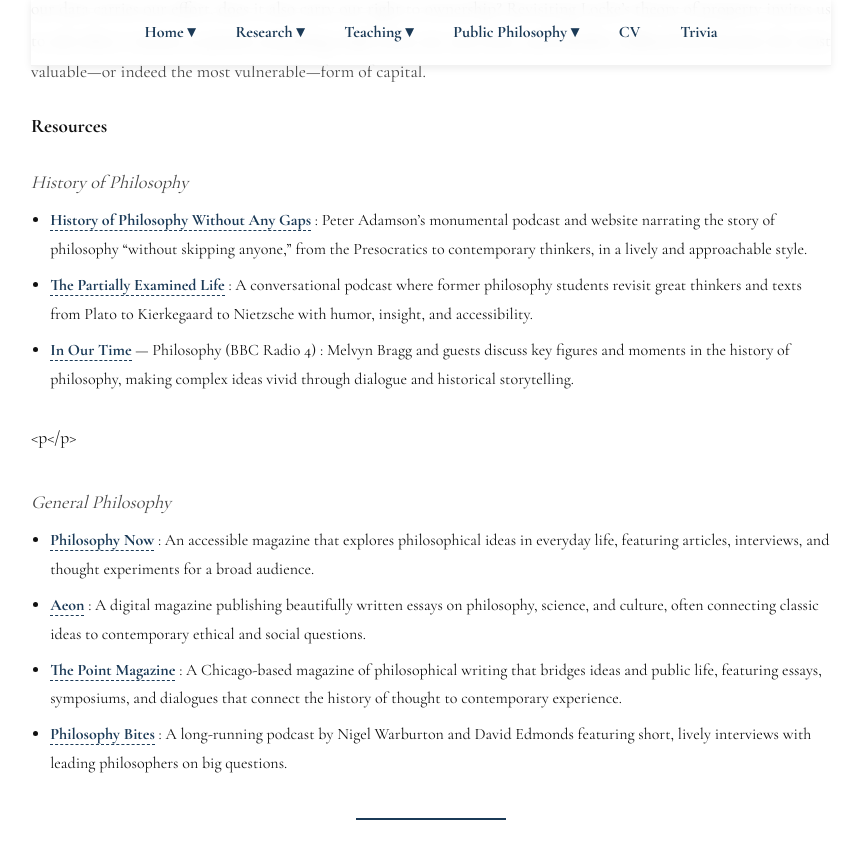
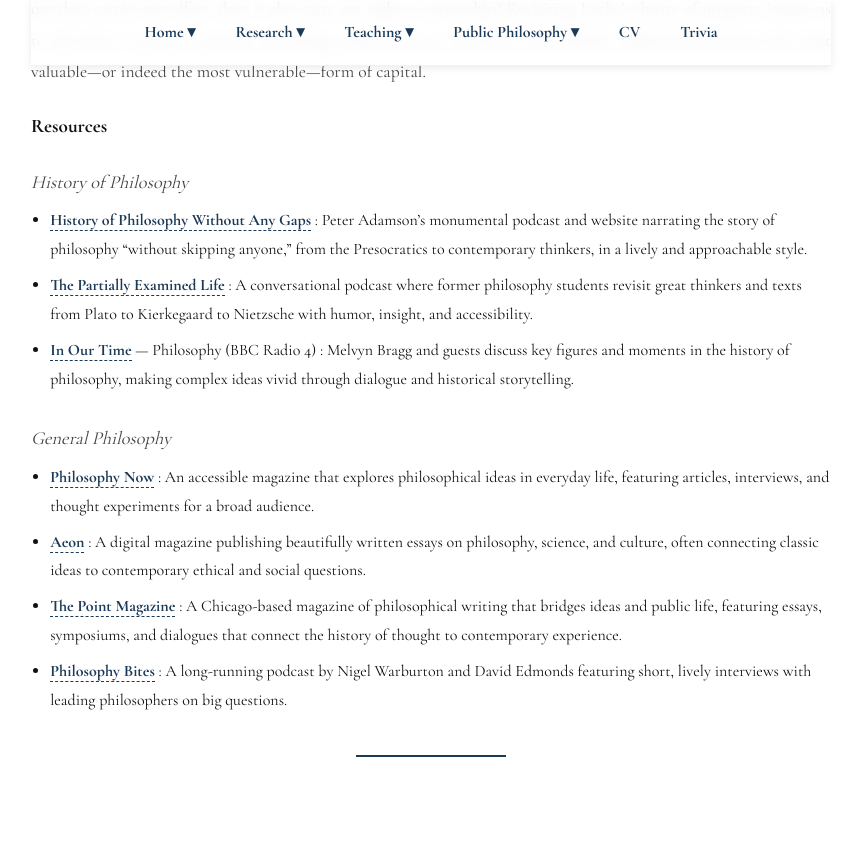
Before and after one commit to aileencluo/aileencluo.github.io, a Jekyll site: the page built from public-philosophy.md, in a window 1280 px wide and 900 px high, scrolled down 1003 px. Shown: the top 859 px of the window, without its empty margins (209-1068 px from the left). Built offline with Jekyll 4.4.1, drawn with Linux system fonts in a browser that asks for light colours; after the commit the page ends 1840 px from its top, so only the background shows below that.

Commit message:
Update public-philosophy.md

```diff
--- a/public-philosophy.md
+++ b/public-philosophy.md
@@ -48,7 +48,7 @@
   </li>
 </ul>
 
-<p</p>
+
 
 <p class="resource-category"><em>General Philosophy</em></p>
 
```
